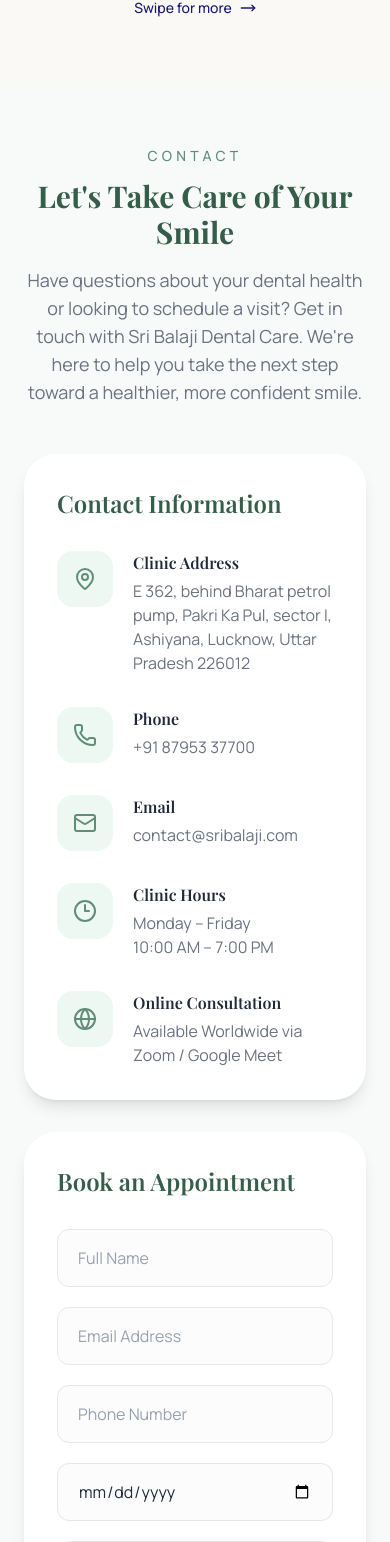
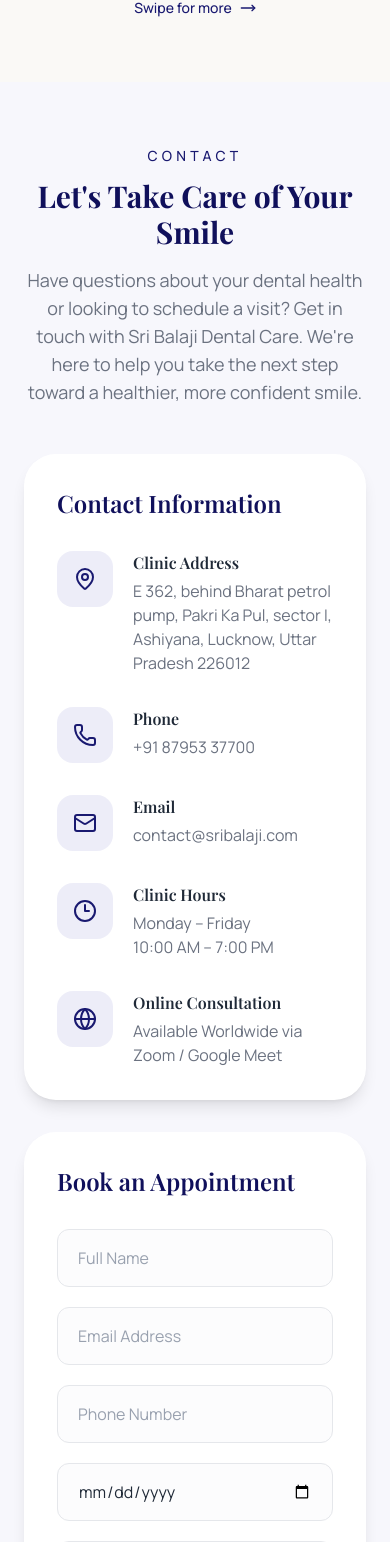
Before and after one commit to meridiandynamicsonline/sribalajidentalcare, a React (Vite) app: page / in a window 390 px wide. Shown: the part 5771-7313 px from the top of the page. Built offline with nearby package versions, Linux system fonts and the light colour scheme.

Commit message:
Update dental clinic theme to navy blue

```diff
--- a/src/sections/Contact.jsx
+++ b/src/sections/Contact.jsx
@@ -25,7 +25,7 @@ export default function Contact() {
   };
 
   return (
-    <section id="contact" className="bg-[#F7FAF9] py-16 md:py-24">
+    <section id="contact" className="bg-[#F7F7FC] py-16 md:py-24">
       <div className="mx-auto max-w-7xl px-6">
         {/* Heading */}
         <motion.div
@@ -35,10 +35,10 @@ export default function Contact() {
           viewport={{ once: true, margin: "-100px" }}
           className="mx-auto mb-12 max-w-2xl text-center md:mb-16"
         >
-          <p className="mb-3 text-sm font-medium uppercase tracking-[0.3em] text-[#5F8D7A]">
+          <p className="mb-3 text-sm font-medium uppercase tracking-[0.3em] text-[#191970]">
             Contact
           </p>
-          <h2 className="text-3xl font-bold text-[#355E4A] sm:text-4xl">
+          <h2 className="text-3xl font-bold text-[#10105B] sm:text-4xl">
             Let's Take Care of Your Smile
           </h2>
           <p className="mt-4 text-lg text-[#6B7280]">
@@ -59,7 +59,7 @@ export default function Contact() {
             viewport={{ once: true }}
             className="rounded-[2rem] border border-white/60 bg-white p-8 shadow-lg backdrop-blur-xl sm:p-10"
           >
-            <h3 className="mb-8 text-2xl font-semibold text-[#355E4A]">
+            <h3 className="mb-8 text-2xl font-semibold text-[#10105B]">
               Contact Information
             </h3>
 
@@ -72,7 +72,7 @@ export default function Contact() {
                 { icon: Globe, title: "Online Consultation", text: "Available Worldwide via Zoom / Google Meet" },
               ].map((item, index) => (
                 <div key={index} className="flex gap-5">
-                  <div className="flex h-14 w-14 shrink-0 items-center justify-center rounded-2xl bg-[#DDF2E6]/50 text-[#5F8D7A]">
+                  <div className="flex h-14 w-14 shrink-0 items-center justify-center rounded-2xl bg-[#DCDCF2]/50 text-[#191970]">
                     <item.icon size={24} />
                   </div>
                   <div>
@@ -105,7 +105,7 @@ export default function Contact() {
                   onSubmit={handleSubmit}
                   className="p-8 sm:p-10"
                 >
-                  <h3 className="mb-8 text-2xl font-semibold text-[#355E4A]">
+                  <h3 className="mb-8 text-2xl font-semibold text-[#10105B]">
                     Book an Appointment
                   </h3>
 
@@ -115,14 +115,14 @@ export default function Contact() {
                       required
                       aria-label="Full Name"
                       placeholder="Full Name"
-                      className="w-full rounded-xl border border-gray-200 bg-gray-50/50 px-5 py-4 text-[#1F2937] outline-none transition-all placeholder:text-gray-400 focus:border-[#5F8D7A] focus:bg-white focus:ring-4 focus:ring-[#DDF2E6]"
+                      className="w-full rounded-xl border border-gray-200 bg-gray-50/50 px-5 py-4 text-[#1F2937] outline-none transition-all placeholder:text-gray-400 focus:border-[#191970] focus:bg-white focus:ring-4 focus:ring-[#DCDCF2]"
                     />
                     <input
                       type="email"
                       required
                       aria-label="Email Address"
                       placeholder="Email Address"
-                      className="w-full rounded-xl border border-gray-200 bg-gray-50/50 px-5 py-4 text-[#1F2937] outline-none transition-all placeholder:text-gray-400 focus:border-[#5F8D7A] focus:bg-white focus:ring-4 focus:ring-[#DDF2E6]"
+                      className="w-full rounded-xl border border-gray-200 bg-gray-50/50 px-5 py-4 text-[#1F2937] outline-none transition-all placeholder:text-gray-400 focus:border-[#191970] focus:bg-white focus:ring-4 focus:ring-[#DCDCF2]"
                     />
                     <div className="grid gap-5 sm:grid-cols-2">
                       <input
@@ -130,13 +130,13 @@ export default function Contact() {
                         required
                         aria-label="Phone Number"
                         placeholder="Phone Number"
-                        className="w-full rounded-xl border border-gray-200 bg-gray-50/50 px-5 py-4 text-[#1F2937] outline-none transition-all placeholder:text-gray-400 focus:border-[#5F8D7A] focus:bg-white focus:ring-4 focus:ring-[#DDF2E6]"
+                        className="w-full rounded-xl border border-gray-200 bg-gray-50/50 px-5 py-4 text-[#1F2937] outline-none transition-all placeholder:text-gray-400 focus:border-[#191970] focus:bg-white focus:ring-4 focus:ring-[#DCDCF2]"
                       />
                       <input
                         type="date"
                         required
                         aria-label="Preferred Date"
-                        className="w-full rounded-xl border border-gray-200 bg-gray-50/50 px-5 py-4 text-[#1F2937] outline-none transition-all focus:border-[#5F8D7A] focus:bg-white focus:ring-4 focus:ring-[#DDF2E6]"
+                        className="w-full rounded-xl border border-gray-200 bg-gray-50/50 px-5 py-4 text-[#1F2937] outline-none transition-all focus:border-[#191970] focus:bg-white focus:ring-4 focus:ring-[#DCDCF2]"
                       />
                     </div>
                     <textarea
@@ -144,14 +144,14 @@ export default function Contact() {
                       required
                       aria-label="Message"
                       placeholder="Tell us how we can help..."
-                      className="w-full resize-none rounded-xl border border-gray-200 bg-gray-50/50 px-5 py-4 text-[#1F2937] outline-none transition-all placeholder:text-gray-400 focus:border-[#5F8D7A] focus:bg-white focus:ring-4 focus:ring-[#DDF2E6]"
+                      className="w-full resize-none rounded-xl border border-gray-200 bg-gray-50/50 px-5 py-4 text-[#1F2937] outline-none transition-all placeholder:text-gray-400 focus:border-[#191970] focus:bg-white focus:ring-4 focus:ring-[#DCDCF2]"
                     ></textarea>
 
                     <motion.button
                       whileHover={{ scale: 1.02 }}
                       whileTap={{ scale: 0.98 }}
                       disabled={isSubmitting}
-                      className="flex w-full items-center justify-center gap-2 rounded-full bg-[#5F8D7A] py-4 font-medium text-white shadow-md transition-colors hover:bg-[#355E4A] hover:shadow-lg disabled:opacity-70"
+                      className="flex w-full items-center justify-center gap-2 rounded-full bg-[#191970] py-4 font-medium text-white shadow-md transition-colors hover:bg-[#10105B] hover:shadow-lg disabled:opacity-70"
                     >
                       {isSubmitting ? (
                         <>
@@ -172,10 +172,10 @@ export default function Contact() {
                   transition={{ duration: 0.5, ease: "easeOut" }}
                   className="flex h-full min-h-[500px] flex-col items-center justify-center p-8 text-center sm:p-10"
                 >
-                  <div className="mb-6 rounded-full bg-[#DDF2E6] p-4 text-[#5F8D7A]">
+                  <div className="mb-6 rounded-full bg-[#DCDCF2] p-4 text-[#191970]">
                     <CheckCircle2 size={48} />
                   </div>
-                  <h3 className="text-2xl font-bold text-[#355E4A]">
+                  <h3 className="text-2xl font-bold text-[#10105B]">
                     Request Received
                   </h3>
                   <p className="mt-3 text-[#6B7280]">
@@ -183,7 +183,7 @@ export default function Contact() {
                   </p>
                   <button
                     onClick={() => setIsSuccess(false)}
-                    className="mt-8 text-sm font-medium text-[#5F8D7A] transition-colors hover:text-[#355E4A]"
+                    className="mt-8 text-sm font-medium text-[#191970] transition-colors hover:text-[#10105B]"
                   >
                     Submit another request
                   </button>
```
